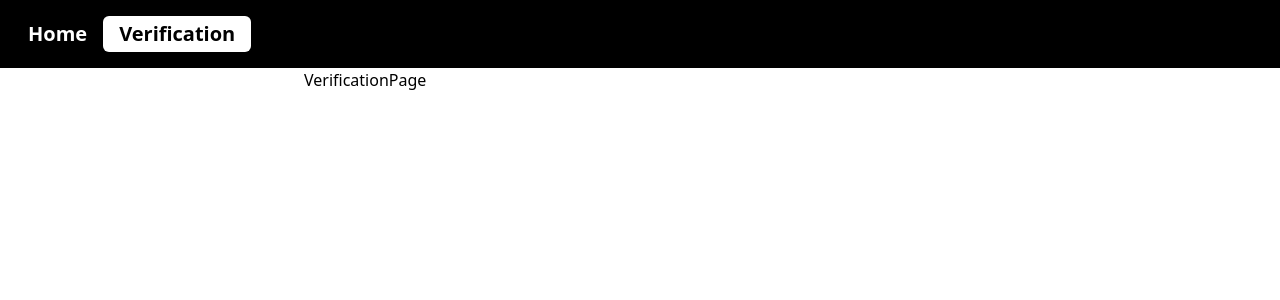
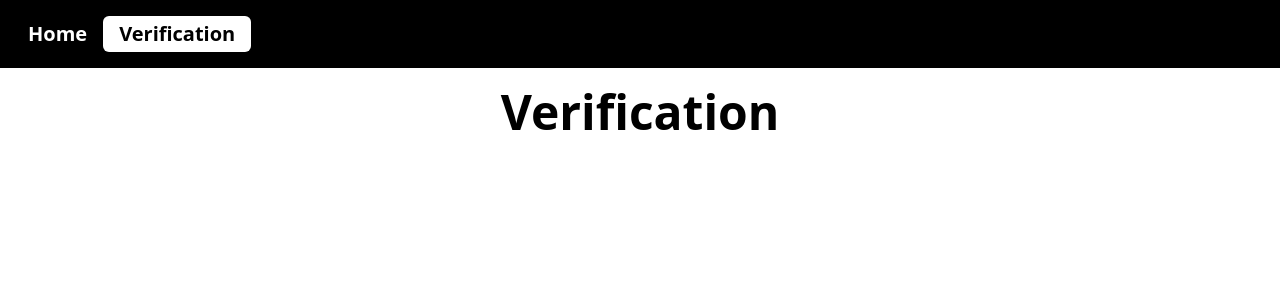
Before and after one commit to ali-mohammadi5272/TodoList_Kandoo, a React (Vite) app: page /verification in a window 1280 px wide. Shown: the top 300 px of the page. Built offline with nearby package versions, Linux system fonts and the light colour scheme.

Commit message:
feat: add title to VerificationPage

```diff
--- a/src/components/templates/VerificationPage/Index.jsx
+++ b/src/components/templates/VerificationPage/Index.jsx
@@ -1,5 +1,15 @@
+import { useLayoutEffect } from "react";
+
 const VerificationPage = () => {
-  return <div>VerificationPage</div>;
+  useLayoutEffect(() => {
+    document.title = "Verification";
+  }, []);
+
+  return (
+    <main>
+      <h1 className="text-5xl font-bold my-5 text-center">Verification</h1>
+    </main>
+  );
 };
 
 export default VerificationPage;
```
